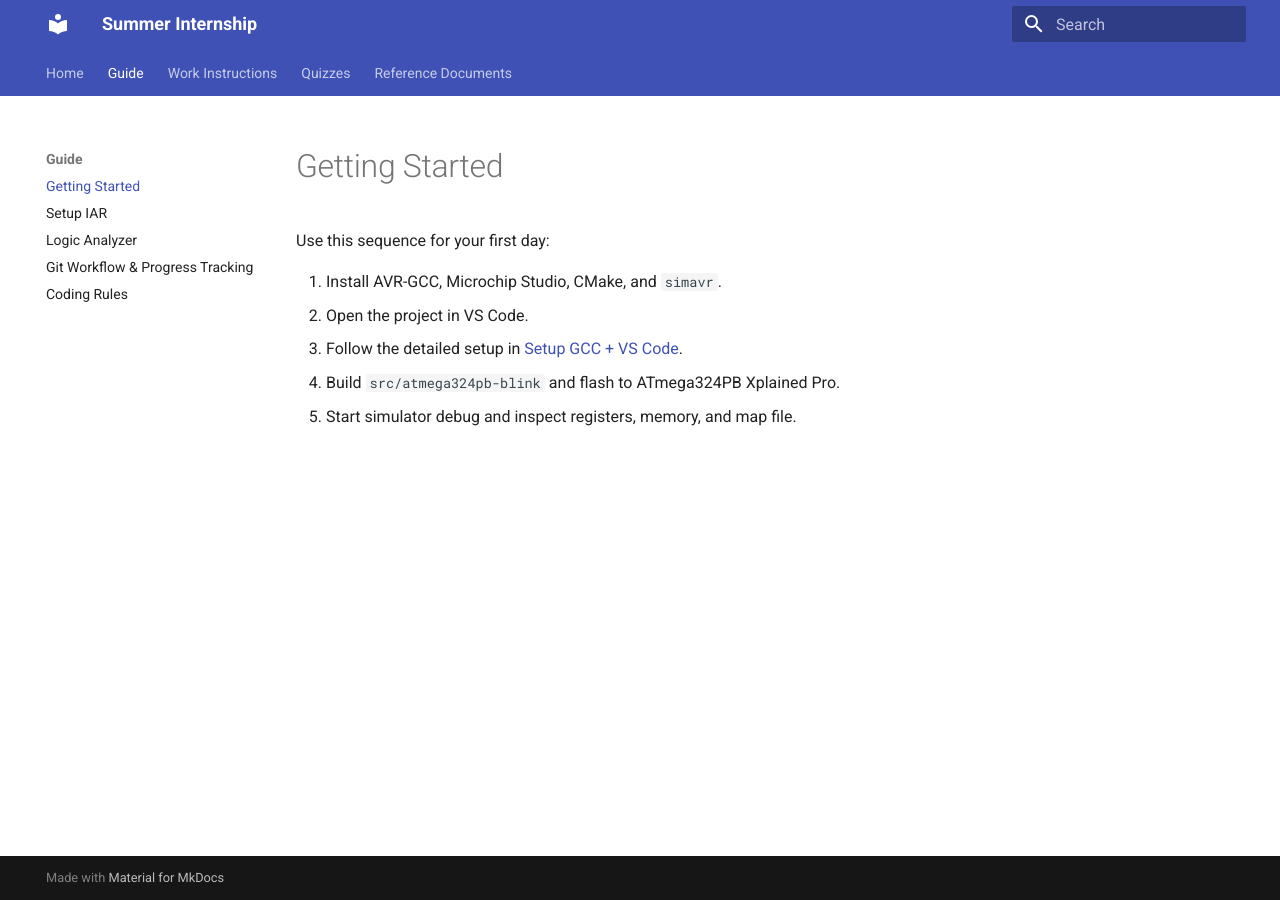
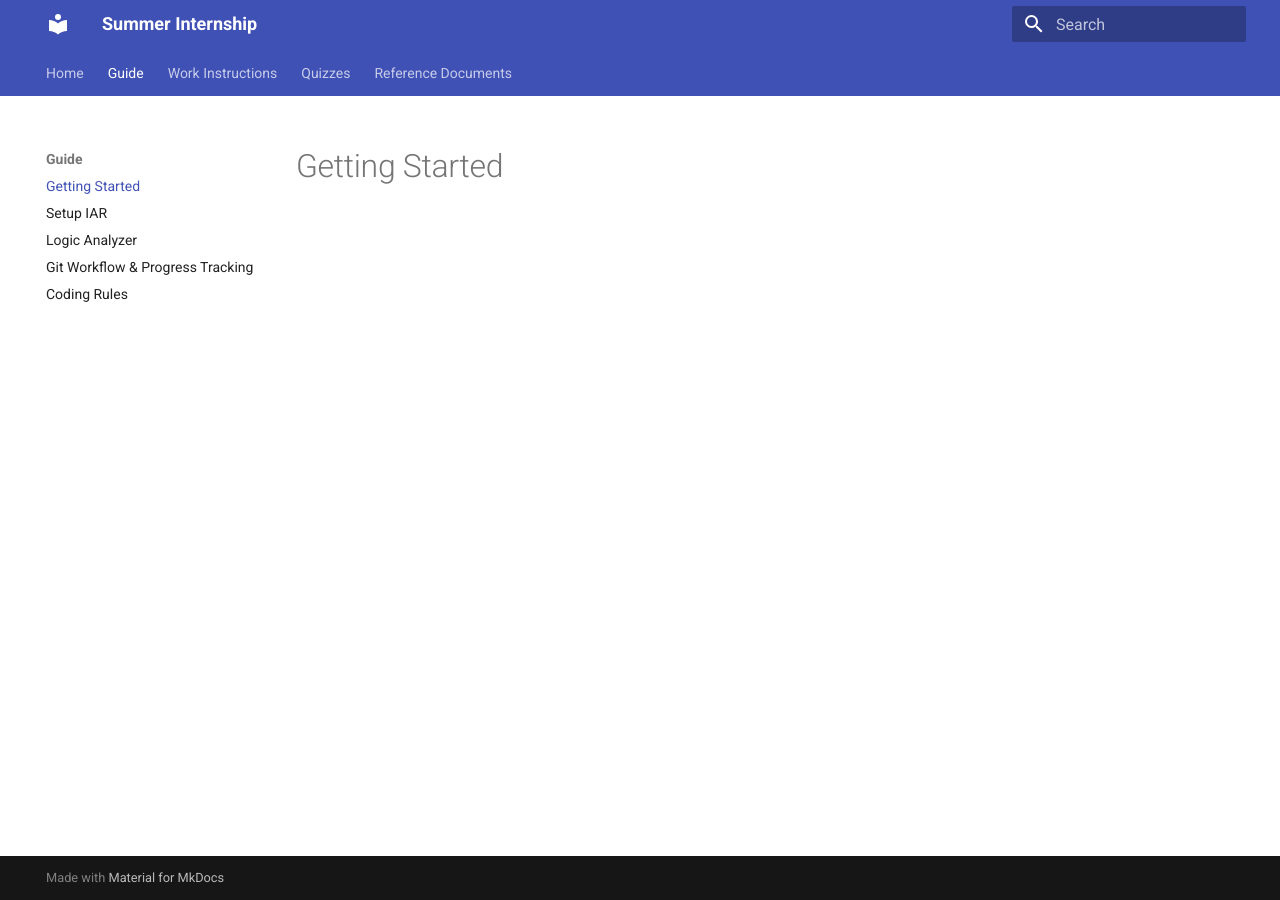
Before and after one commit to StanC965/summer-internship, an MkDocs documentation site: the page built from docs/guide/getting-started.md, in a window 1280 px wide. Built offline with MkDocs 1.6.1 and Material for MkDocs 9.7.7, drawn with Linux system fonts in a browser that asks for light colours.

Commit message:
Update documentation content

```diff
--- a/docs/guide/getting-started.md
+++ b/docs/guide/getting-started.md
@@ -1,9 +1 @@
 # Getting Started
-
-Use this sequence for your first day:
-
-1. Install AVR-GCC, Microchip Studio, CMake, and `simavr`.
-2. Open the project in VS Code.
-3. Follow the detailed setup in [Setup GCC + VS Code](./setup-gcc-vscode.md).
-4. Build `src/atmega324pb-blink` and flash to ATmega324PB Xplained Pro.
-5. Start simulator debug and inspect registers, memory, and map file.
```
Also changed, not shown: docs/reference-documents/index.md (+1 -1 lines).
